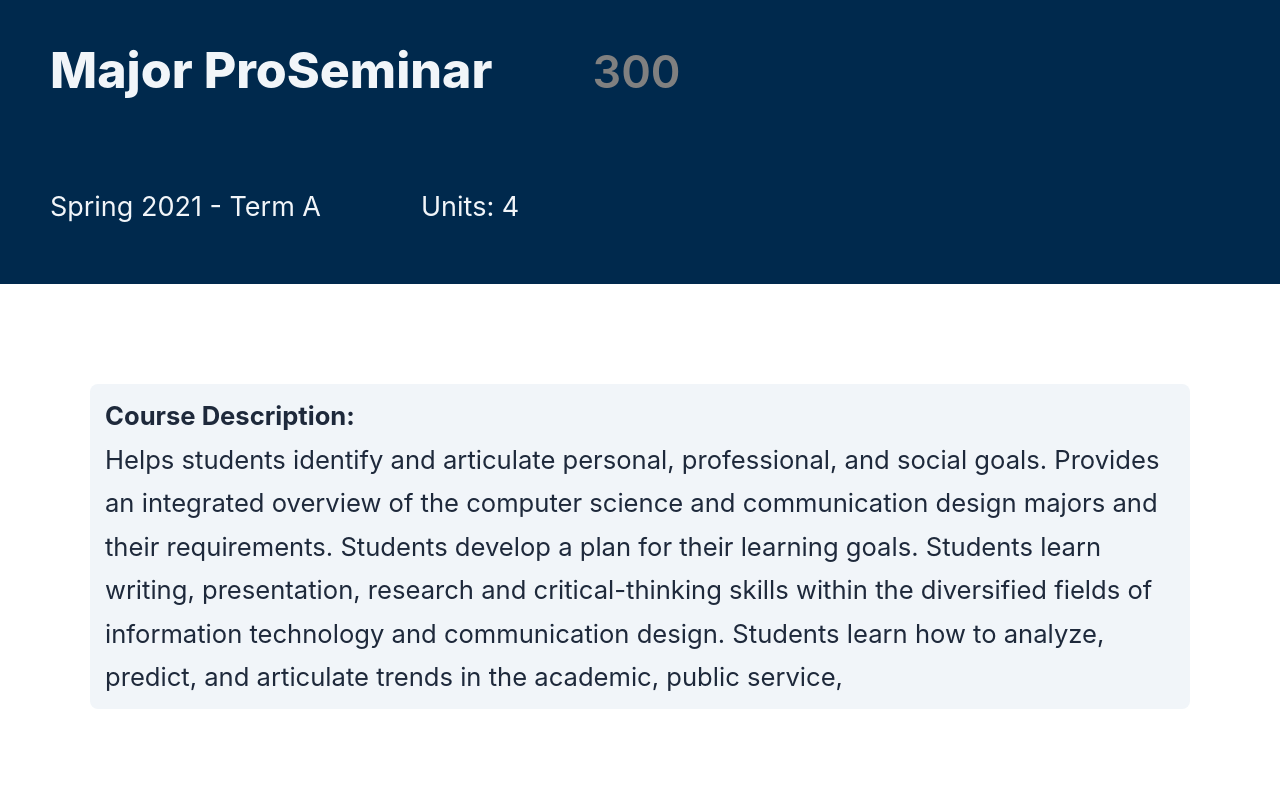
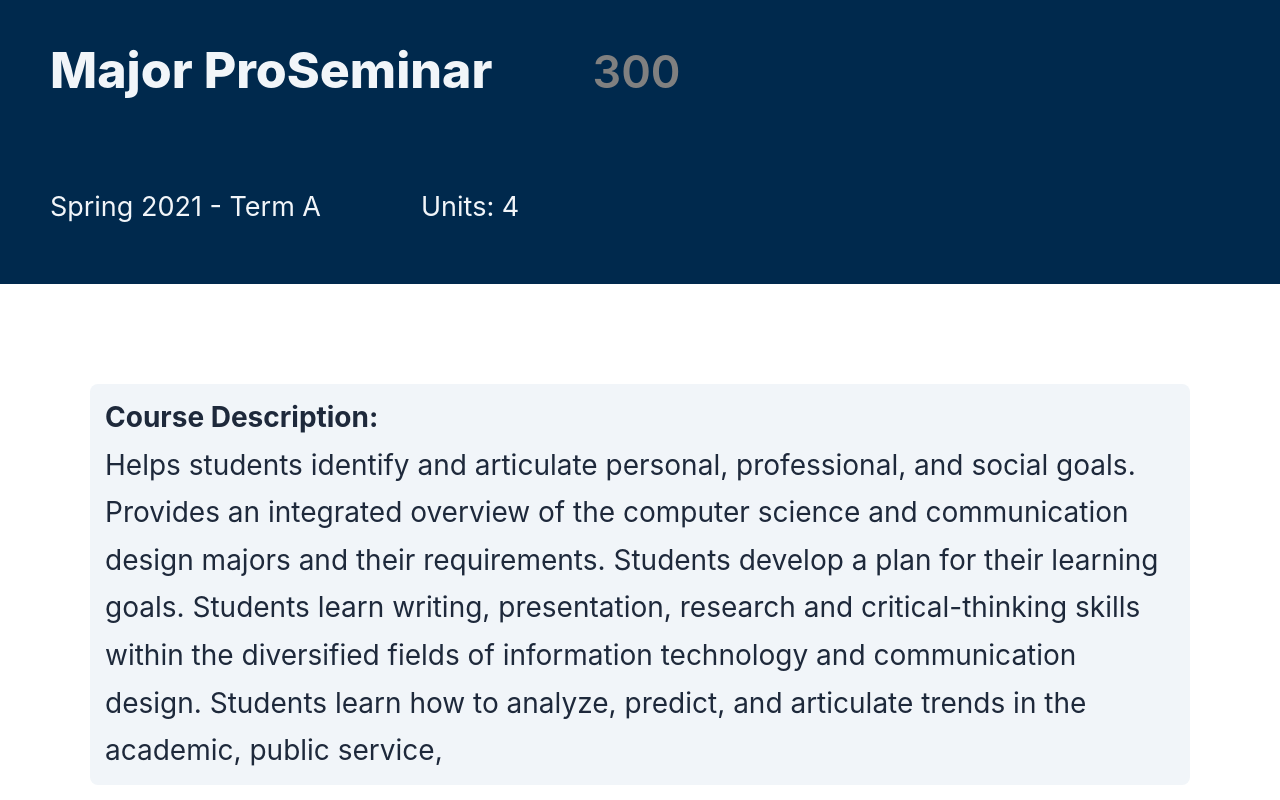
Before and after one commit to carlosdlroca/csumb-ilp, a Next.js app: page /courses/300 in a window 1280 px wide. Shown: the top 800 px of the page. Built offline with nearby package versions, Linux system fonts and the light colour scheme.

Commit message:
add text-clamp variable

```diff
--- a/styles/CoursePage.module.css
+++ b/styles/CoursePage.module.css
@@ -3,6 +3,7 @@
   padding-bottom: 10rem;
 
   --padding: 5rem;
+  --text-clamp: clamp(2rem, 2.5vw, 2.8rem);
 }
 
 .main {
@@ -48,7 +49,7 @@
 
 .description {
   width: min(95vw, 110rem);
-  font-size: clamp(2.4rem, 2vw, 2.6rem);
+  font-size: var(--text-clamp);
   line-height: 1.7;
   background: var(--color-text-light);
   color: var(--color-text-dark);
@@ -84,7 +85,7 @@
 }
 
 .projectDescription {
-  font-size: clamp(2rem, 2.5vw, 2.8rem);
+  font-size: var(--text-clamp);
   color: var(--color-text-dark);
 }
 
```
